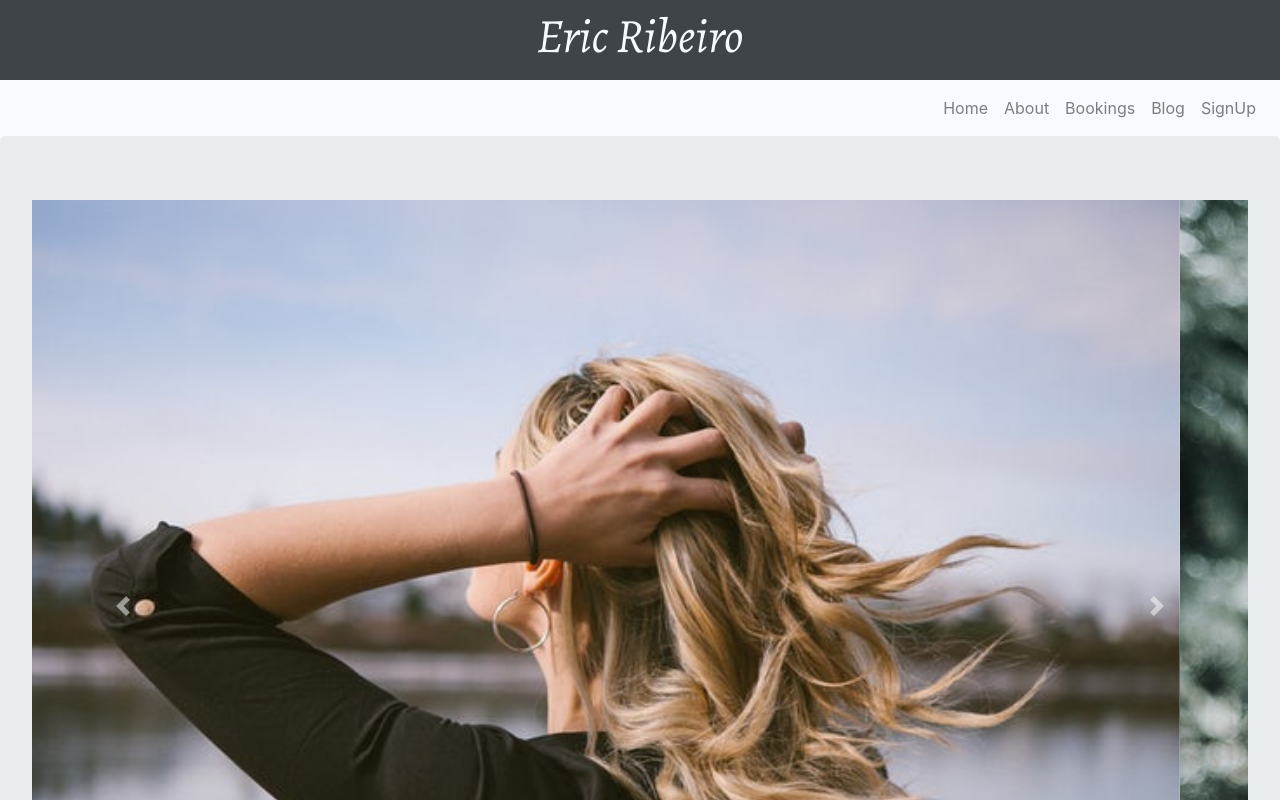
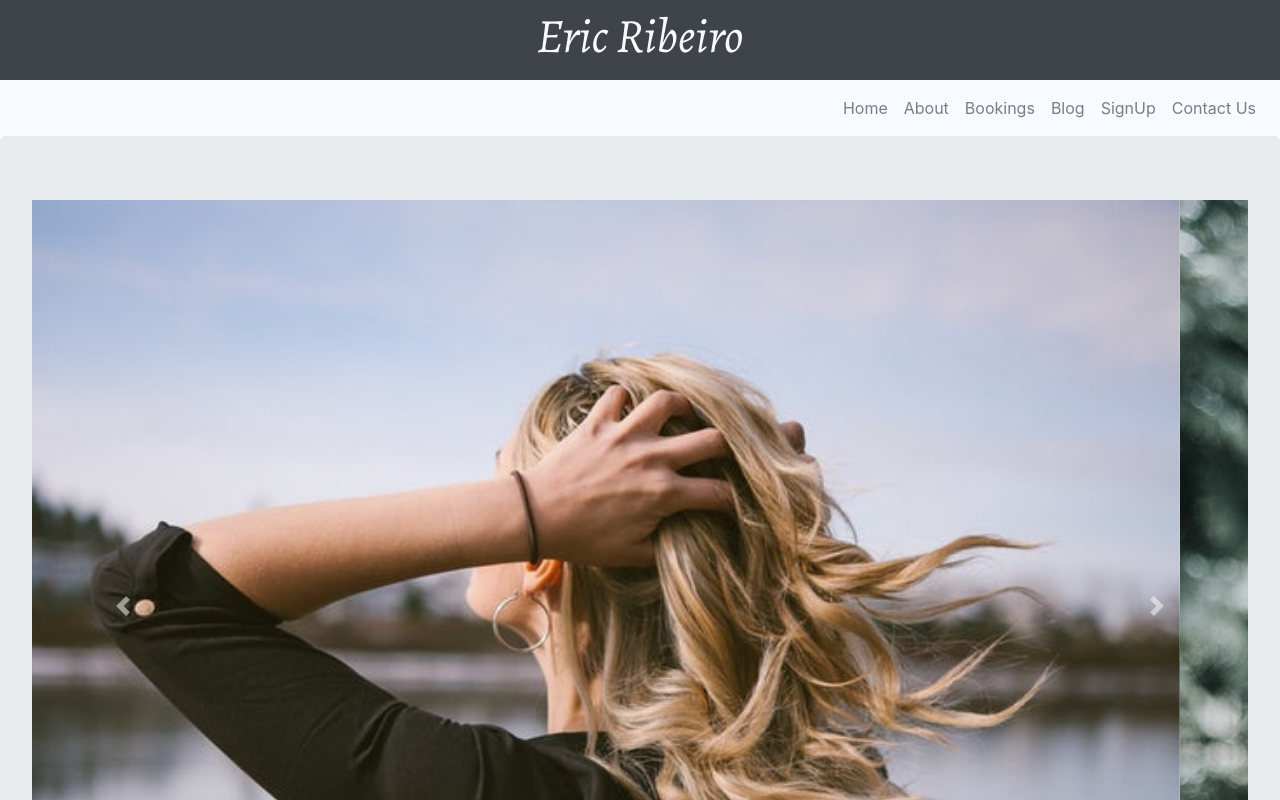
Before and after one commit to punyagit/eric-ribeiro, a React (Create React App) app in the folder eric-frontend/: page / in a window 1280 px wide. Shown: the top 800 px of the page. Built offline with nearby package versions, Linux system fonts and the light colour scheme; no server answers.

Commit message:
integrate routes from sendgrid

```diff
--- a/eric-frontend/src/App.js
+++ b/eric-frontend/src/App.js
@@ -4,6 +4,7 @@ import './App.css';
 import HomePage from './pages/HomePage';
 import BookCal from './pages/BookCal';
 import SignUpPage from './pages/SignUpPage';
+import ContactUs from './pages/ContactUs';
 import Services from './pages/Services';
 
 
@@ -15,6 +16,7 @@ class App extends Component {
           <Route exact path='/' component={HomePage} />
           <Route exact path='/services' component={Services} />
           <Route exact path='/booking' component={BookCal} />
+          <Route exact path='/contactus' component={ContactUs} />
           <Route exact path='/signup' component={SignUpPage} />
         </div>
       </Router>
--- a/eric-frontend/src/components/ContactForm.js
+++ b/eric-frontend/src/components/ContactForm.js
@@ -29,12 +29,13 @@ export default class ContactForm extends Component {
       );
     }
 
-    handleSubmit(e) {
+    handleSubmit(event) {
       // displaying the alert
+      event.preventDefault();
       let log = [];
       Object.entries(this.state).forEach(([key, value]) => {
         log.push(`${key} = ${value} \n`);
-      });
+      })
       alert('You have sent :\n' + log);
 
       sgMail.setApiKey(sendgrid);
@@ -45,19 +46,16 @@ export default class ContactForm extends Component {
         // email: this.state.email,
         // phnumber: this.state.phnumber,
         // comment: this.state.comment
-      };
+      }
+
       console.log("My key is : " + sendgrid)
       sgMail.send(msg);
 
       // prevent refresh after pressing the submit button once
-      e.preventDefault();
+
     }
 
     render() {
-
-
-
-
 
 
 
--- a/eric-frontend/src/components/NavComponent.js
+++ b/eric-frontend/src/components/NavComponent.js
@@ -51,6 +51,9 @@ class NavComponent extends React.Component {
                 <NavItem>
                   <NavLink href="/signup">SignUp</NavLink>
                 </NavItem>
+                <NavItem>
+                  <NavLink href="/contactus">Contact Us</NavLink>
+                </NavItem>
               </Nav>
             </Collapse>
           </Navbar>
```
